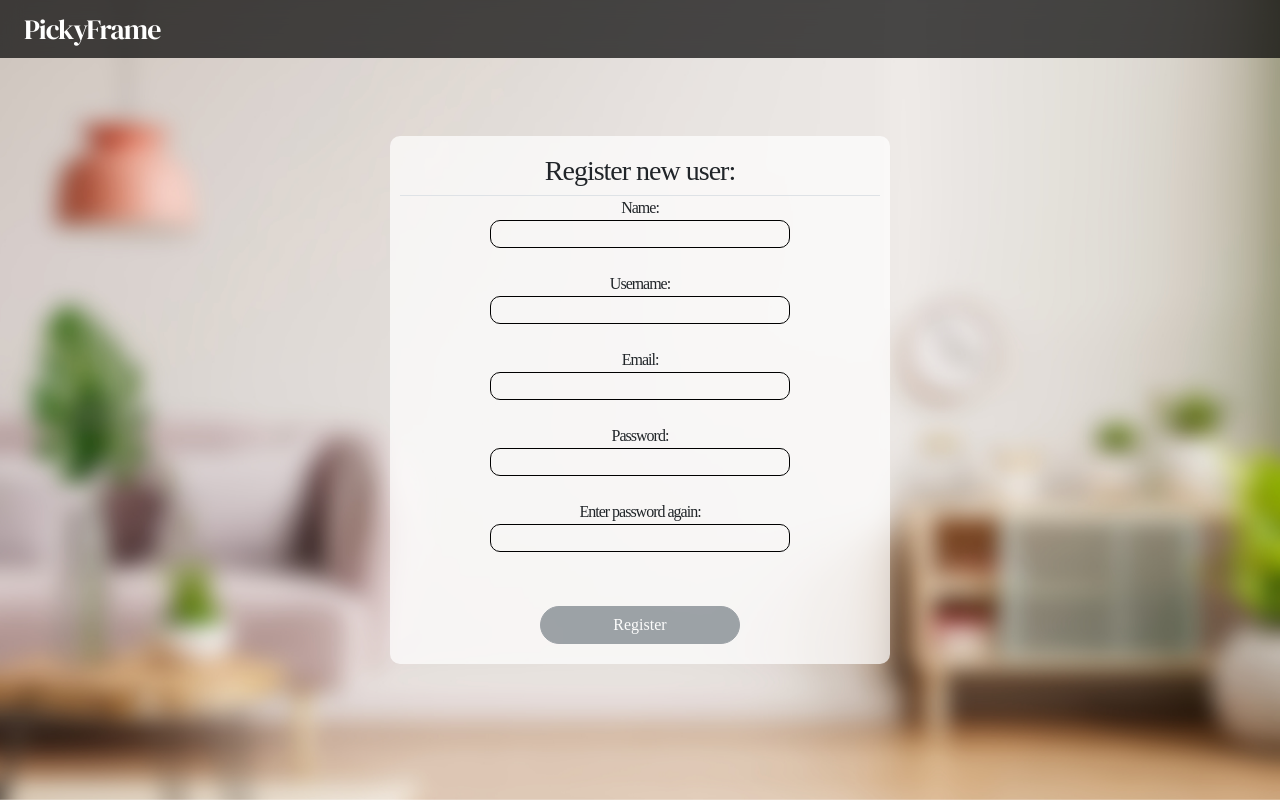
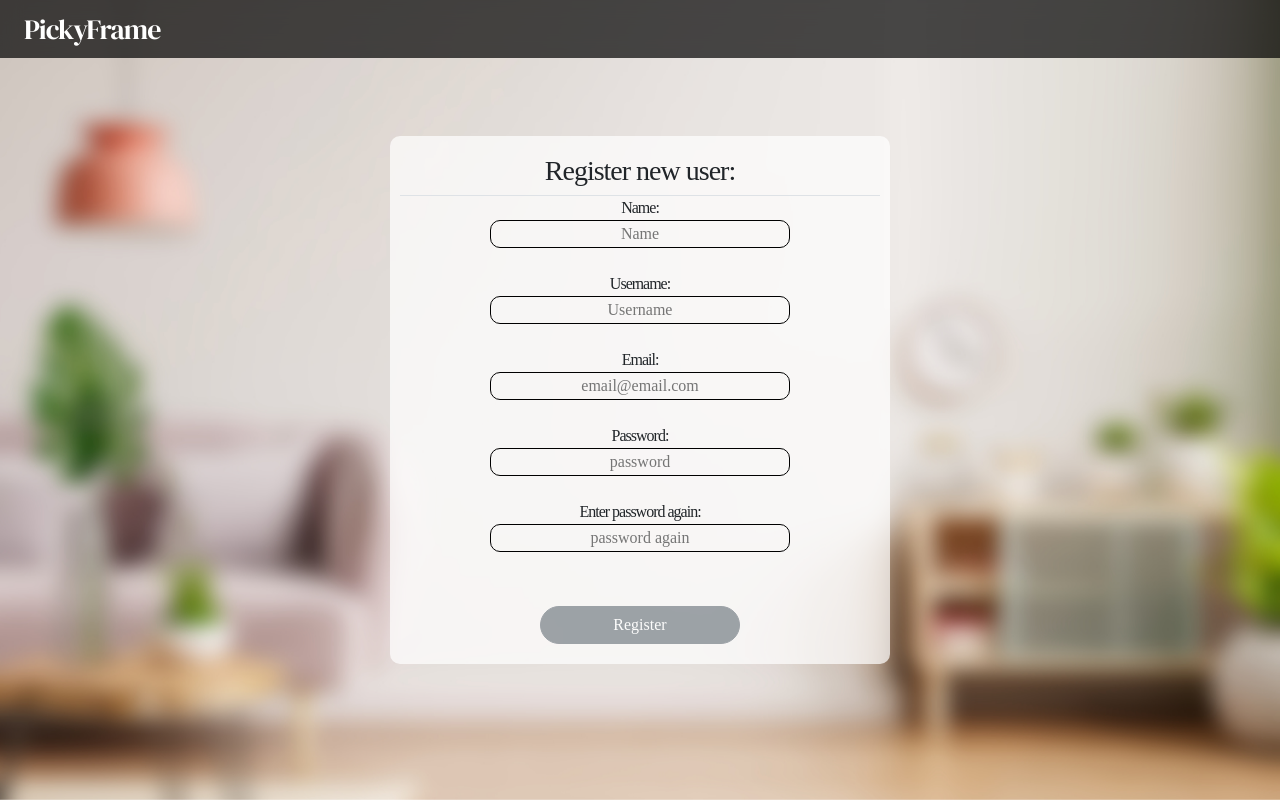
Before and after one commit to ThomasForselius/pickyproducts, a Django app: page /register_user in a window 1280 px wide. Run offline with Django 3.2, Linux system fonts and the light colour scheme; some libraries are stand-ins or nearby versions.

Commit message:
added placeholder and aria-labels for register

```diff
--- a/productsadmin/templates/admin/register.html
+++ b/productsadmin/templates/admin/register.html
@@ -14,15 +14,15 @@
         {% endif %}
         <h3 class="centered border-bottom w-100 p-2">Register new user:</h3>
         <label for="name">Name: </label>
-        <input type="text" id="name" name="name" maxlength="30" required/><br>
+        <input type="text" id="name" name="name" maxlength="30" required placeholder="Name" aria-label="name"><br>
         <label for="username">Username: </label>
-        <input type="text" id="username" name="username" maxlength="30" required/><br>
+        <input type="text" id="username" name="username" maxlength="30" required placeholder="Username" aria-label="username"><br>
         <label for="email">Email: </label>
-        <input type="email" id="email" name="email" required/><br>
+        <input type="email" id="email" name="email" required placeholder="email@email.com" aria-label="email"><br>
         <label for="password1">Password:</label>
-        <input type="password" id="password1" name="password1" required><br>
+        <input type="password" id="password1" name="password1" required placeholder="password" aria-label="password1"><br>
         <label for="password2">Enter password again:</label>
-        <input type="password" id="password2" name="password2" required><br>
+        <input type="password" id="password2" name="password2" required placeholder="password again" aria-label="password2"><br>
         <div id="pass_check"></div>
         <input type="submit" class="btn btn-secondary centered" value="Register" id="submit" disabled>
     </article>
```
